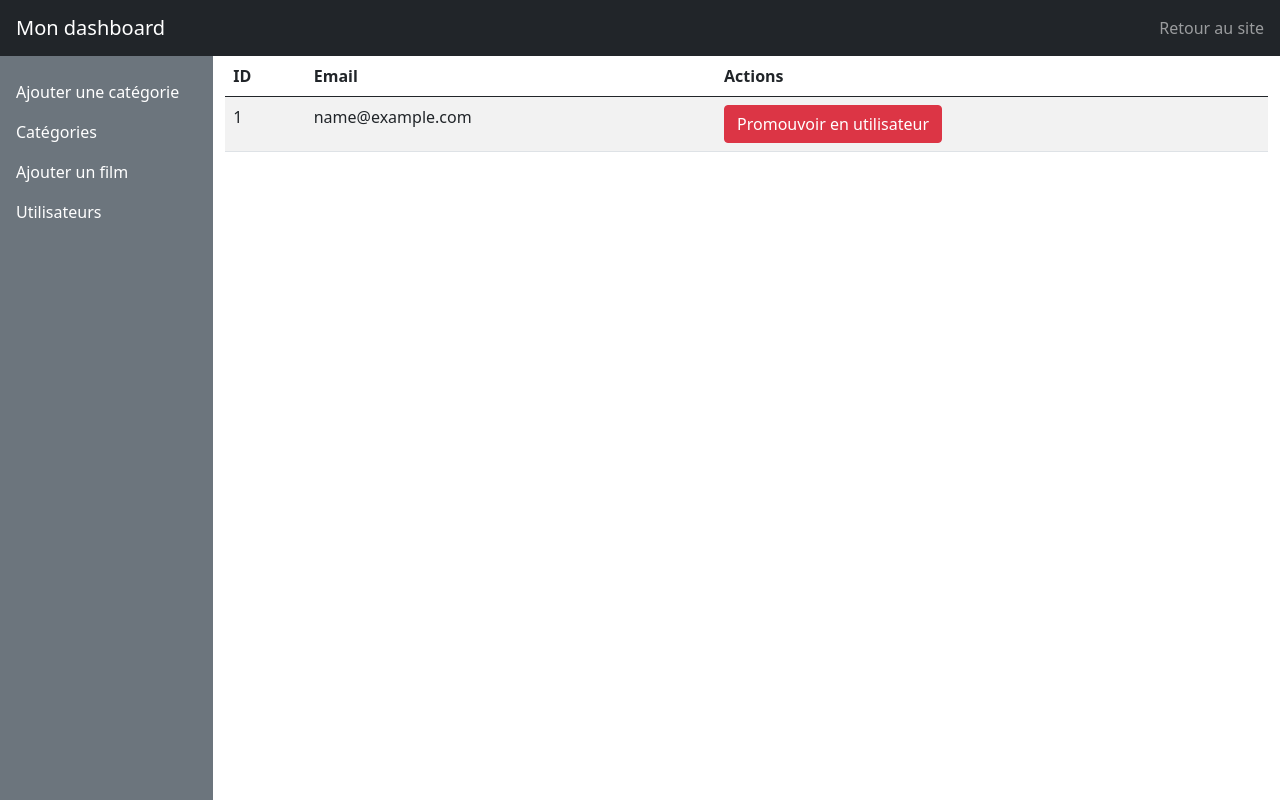
After one commit to dwwm-valenciennes/php, a PHP site: page /admin/utilisateur-liste.php in a window 1280 px wide. The commit adds this page. Run offline with PHP 8.4, Linux system fonts and the light colour scheme; the visitor is signed in with stand-in values (Sample User, id 1); tables that the repository leaves empty or names only in its code hold one stand-in row (values such as "Sample post").

Commit message:
User list and promote to admin

```diff
--- a/09-mysql/admin/partials/header.php
+++ b/09-mysql/admin/partials/header.php
@@ -70,6 +70,11 @@
                                 Ajouter un film
                             </a>
                         </li>
+                        <li class="nav-item">
+                            <a class="nav-link" href="./utilisateur-liste.php">
+                                Utilisateurs
+                            </a>
+                        </li>
                     </ul>
                 </nav>
             </div>
--- /dev/null
+++ b/09-mysql/admin/utilisateur-liste.php
@@ -0,0 +1,31 @@
+<?php require 'partials/header.php';
+
+global $db;
+$users = $db->query('SELECT * FROM user')->fetchAll();
+?>
+
+<table class="table table-striped">
+    <thead>
+        <tr>
+            <th>ID</th>
+            <th>Email</th>
+            <th>Actions</th>
+        </tr>
+    </thead>
+    <tbody>
+        <?php foreach ($users as $user) { ?>
+            <tr>
+                <td><?= $user['id']; ?></td>
+                <td><?= $user['email']; ?></td>
+                <td>
+                    <a href="utilisateur-promotion.php?id=<?= $user['id']; ?>"
+                       class="btn btn-<?= $user['role'] === 'user' ? 'success' : 'danger' ?>">
+                        Promouvoir en <?= $user['role'] === 'user' ? 'administrateur' : 'utilisateur' ?>
+                    </a>
+                </td>
+            </tr>
+        <?php } ?>
+    </tbody>
+</table>
+
+<?php require 'partials/footer.php'; ?>
--- a/09-mysql/config/functions.php
+++ b/09-mysql/config/functions.php
@@ -54,6 +54,9 @@ function isAdmin() {
     // sur le user dans la table pour changer son rôle en "admin"
     // On pourra ensuite ajouter un if dans cette fonction pour vérifier si le rôle
     // du user est bien "admin".
+    if ($user['role'] === 'admin') {
+        return true;
+    }
 
     return false; // Le user n'est pas administrateur
 }
```
Also changed, not shown: 09-mysql/admin/utilisateur-promotion.php (added, +27 -0 lines).
